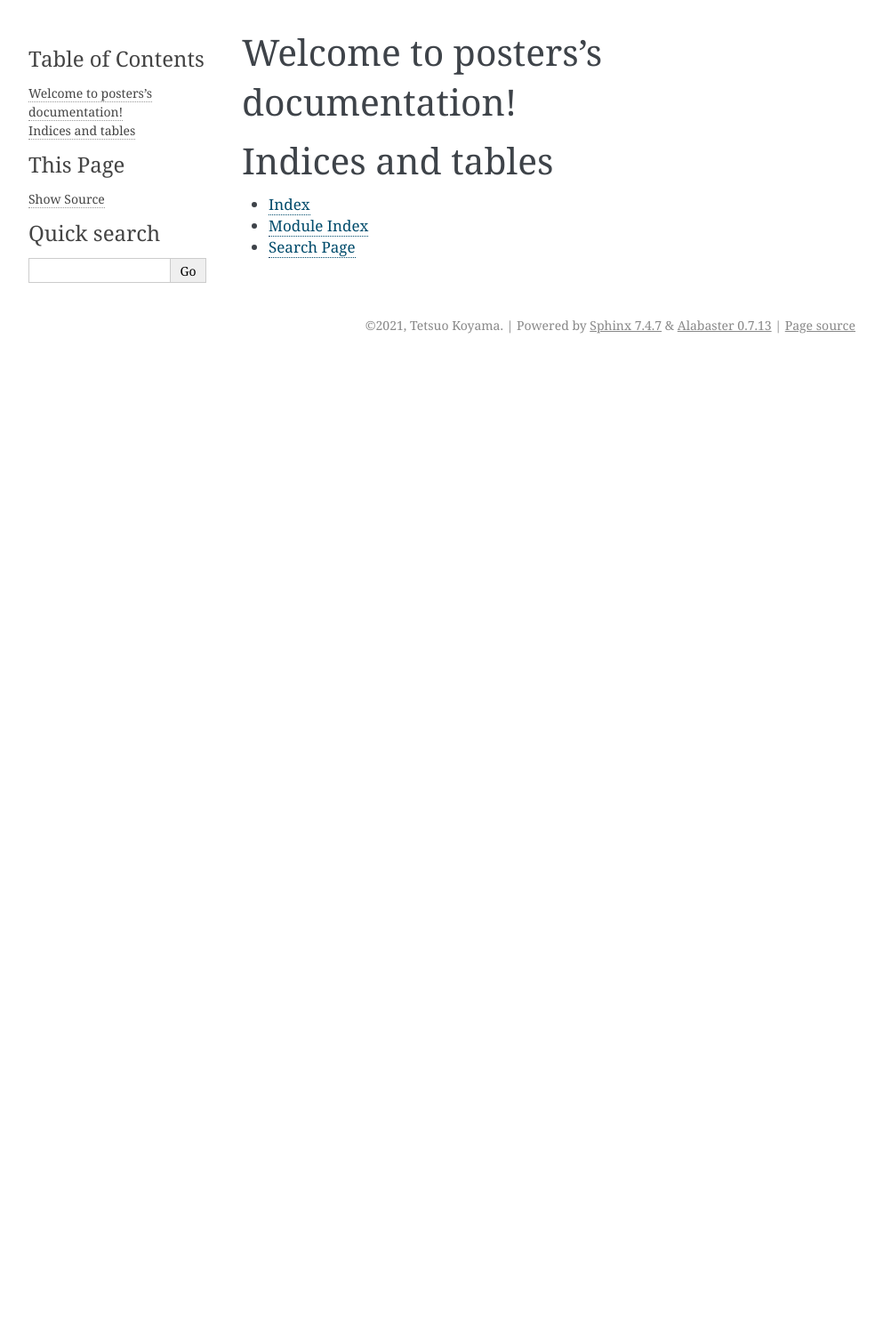
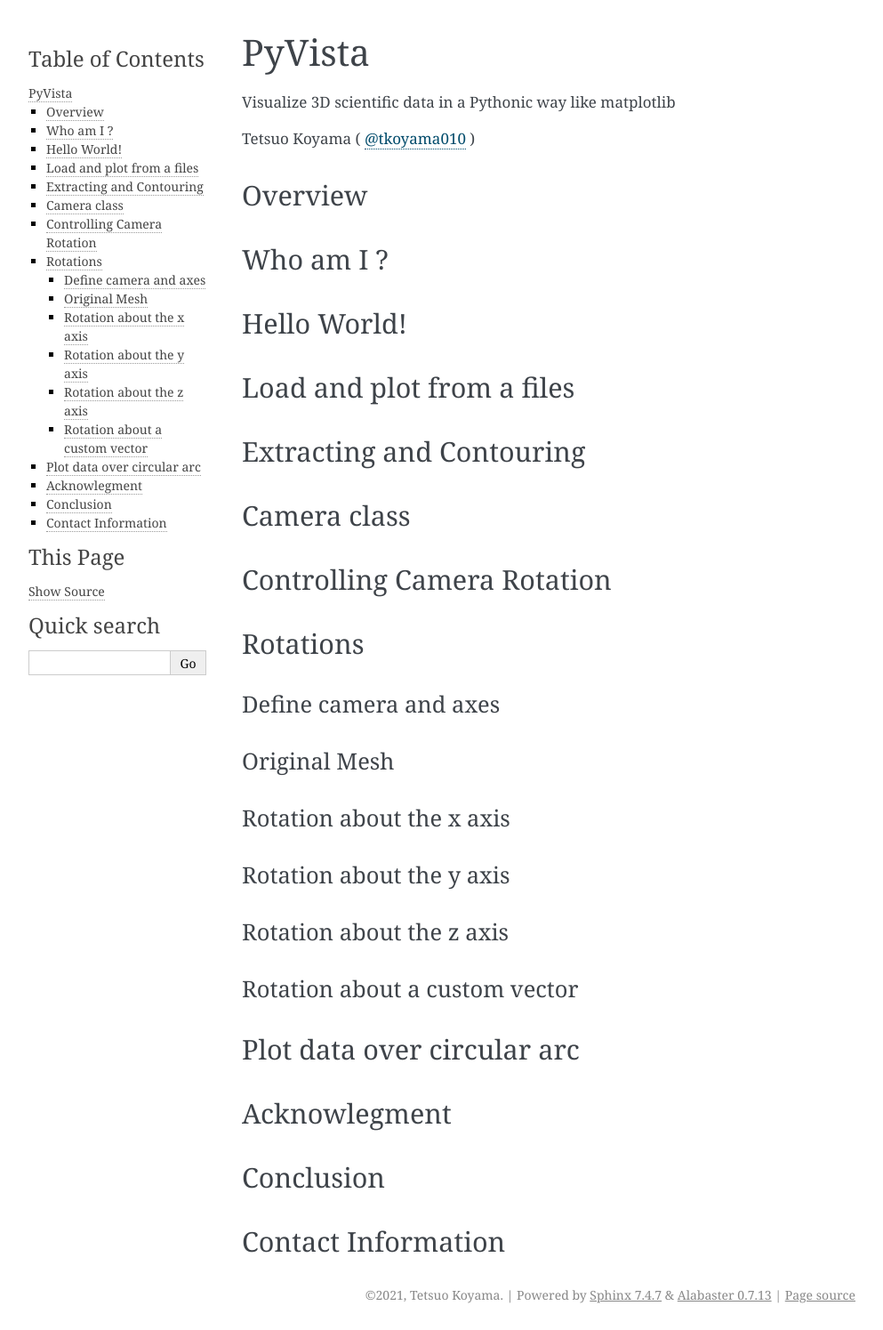
Before and after one commit to tkoyama010/posters, a Sphinx documentation site: the page built from doc/source/index.rst, in a window 1280 px wide. Shown: the whole page at 89% size, without its empty margins (148-1141 px from the left). Built offline with Sphinx 7.4.7, drawn with Linux system fonts in a browser that asks for light colours; before the commit the page ends 900 px from its top, so only the background shows below that; some of the changed lines change nothing that is shown.

Commit message:
📝 Add speaker note

```diff
--- a/doc/source/conf.py
+++ b/doc/source/conf.py
@@ -31,7 +31,10 @@
 # extensions coming with Sphinx (named 'sphinx.ext.*') or your custom
 # ones.
 extensions = [
-    'sphinx_revealjs',
+    "sphinx.ext.mathjax",
+    "sphinx.ext.todo",
+    "sphinx_revealjs",
+    "sphinxcontrib.gtagjs"
 ]
 
 # Add any paths that contain templates here, relative to this directory.
@@ -54,3 +57,33 @@
 # relative to this directory. They are copied after the builtin static files,
 # so a file named "default.css" will overwrite the builtin "default.css".
 html_static_path = ['_static']
+# -- Options for Reveal.js output ---------------------------------------------
+revealjs_static_path = ["_static"]
+revealjs_google_fonts = ["M PLUS 1p",]
+revealjs_style_theme = "black"
+revealjs_script_conf = """
+    {
+        controls: true,
+        progress: true,
+        history: true,
+        center: true,
+        transition: "slide",
+    }
+"""
+revealjs_script_plugins = [
+    {
+        "name": "RevealNotes",
+        "src": "revealjs4/plugin/notes/notes.js",
+    },
+    {
+        "name": "RevealHighlight",
+        "src": "revealjs4/plugin/highlight/highlight.js",
+    },
+    {
+        "name": "RevealMath",
+        "src": "revealjs4/plugin/math/math.js",
+    },
+]
+revealjs_css_files = [
+    "revealjs4/plugin/highlight/zenburn.css",
+]
--- a/doc/source/index.rst
+++ b/doc/source/index.rst
@@ -1,20 +1,128 @@
-.. posters documentation master file, created by
-   sphinx-quickstart on Mon Jul 12 00:15:52 2021.
-   You can adapt this file completely to your liking, but it should at least
-   contain the root `toctree` directive.
+=======
+PyVista
+=======
+Visualize 3D scientific data in a Pythonic way like matplotlib
 
-Welcome to posters's documentation!
-===================================
+Tetsuo Koyama ( `@tkoyama010 <https://twitter.com/tkoyama010>`_ )
 
-.. toctree::
-   :maxdepth: 2
-   :caption: Contents:
+Overview
+========
 
+.. Do you want to visualize 3D scientific data in a Pythonic way like matplotlib?
+.. If you want, this LT is for you.
+.. This poster is the introduction of PyVista.
+.. It is
+.. 1. "VTK for humans"\: a high-level API to the Visualization Toolkit (VTK)
+.. 2. 3D plotting made simple and built for large/complex data geometries
+.. 3. mesh data structures and filtering methods for spatial datasets
 
+Who am I ?
+==========
 
-Indices and tables
-==================
+Hello World!
+============
 
-* :ref:`genindex`
-* :ref:`modindex`
-* :ref:`search`
+.. In this code, we demonstrate the "Hello World!" of PyVista.
+.. Basic step of PyVista script is the following.
+.. First, import PyVista.
+.. Then generate mesh and add it to
+.. Plotter object using add_mesh method.
+.. And finally, we can check the render view figure of PyVista using show() method.
+
+Load and plot from a files
+==========================
+
+.. Loading a mesh is trivial - if your data is in one of the many supported file formats,
+.. simply use pyvista.read()
+.. to load your spatially referenced dataset into a PyVista mesh object.
+.. Also note that we can export any PyVista mesh to any file format supported by meshio.
+.. To save a PyVista mesh using meshio, use pyvista.save_meshio():
+
+Extracting and Contouring
+=========================
+
+.. Attributes are data values that live on either the nodes or cells of a mesh.
+.. In PyVista, we work with both point data and cell data and allow easy access to data dictionaries to hold arrays for attributes that live either on all nodes or on all cells of a mesh.
+.. Meshes can have a scalar field extracted
+.. using warp_by_scalar() method.
+.. Also can have a vector filed extracted
+.. using warp_by_vector() method.
+.. add_mesh() method can use a Matplotlib, Colorcet, cmocean, or custom colormap when plotting scalar values
+
+Camera class
+============
+
+.. Camera class is a virtual camera for 3D rendering.
+.. It provides methods to position and orient the view point and focal point.
+.. Convenience methods for moving about the focal point also are provided.
+.. More complex methods allow the manipulation of the computer graphics model including view up vector, clipping planes, and camera perspective.
+.. Code Listing CameraFrustumCode create a camera and frustum.
+.. Then create a scene of inside frustum adding Camera object to Plotter object.
+
+Controlling Camera Rotation
+===========================
+
+.. In addition to directly controlling the camera position by setting it via the pyvista.
+.. Camera.position
+.. property, you can also directly control the
+.. pyvista.Camera.roll,
+.. pyvista.Camera.elevation, and
+.. pyvista.Camera.azimuth
+.. of the camera.
+
+Rotations
+=========
+
+.. Rotations of a mesh about its axes.
+.. In this model, the x axis is from the left to right; the y axis is from bottom to top; and the z axis emerges from the image.
+.. The camera location is the same in all four images.
+
+Define camera and axes
+----------------------
+
+.. Define camera and axes. Setting axes origin to (3.0, 3.0, 3.0).
+
+Original Mesh
+-------------
+
+.. Plot original mesh. Add axes actor to Plotter.
+
+Rotation about the x axis
+-------------------------
+
+.. Plot the mesh rotated about the x axis every 60 degrees.
+.. Add the axes actor to the Plotter and set the axes origin to the point of rotation.
+
+Rotation about the y axis
+-------------------------
+
+.. Plot the mesh rotated about the y axis every 60 degrees.
+.. Add the axes actor to the Plotter and set the axes origin to the point of rotation.
+
+Rotation about the z axis
+-------------------------
+
+.. Plot the mesh rotated about the z axis every 60 degrees.
+.. Add axes actor to the Plotter and set the axes origin to the point of rotation.
+
+Rotation about a custom vector
+------------------------------
+
+.. Plot the mesh rotated about a custom vector every 60 degrees.
+.. Add the axes actor to the Plotter and set axes origin to the point of rotation.
+
+Plot data over circular arc
+===========================
+
+.. It can be plotting the values of a dataset over a circular arc through that dataset using
+.. plot_over_circular_arc_normal.
+
+Acknowlegment
+=============
+.. I would like to thank PyVista developer team for developing useful library.
+
+Conclusion
+==========
+
+Contact Information
+===================
--- a/requirements.txt
+++ b/requirements.txt
@@ -1,2 +1,3 @@
-git+https://github.com/pyvista/pyvista.git@feat/camera_copy
+git+https://github.com/pyvista/pyvista.git@main
 matplotlib
+sphinxcontrib-gtagjs
```
